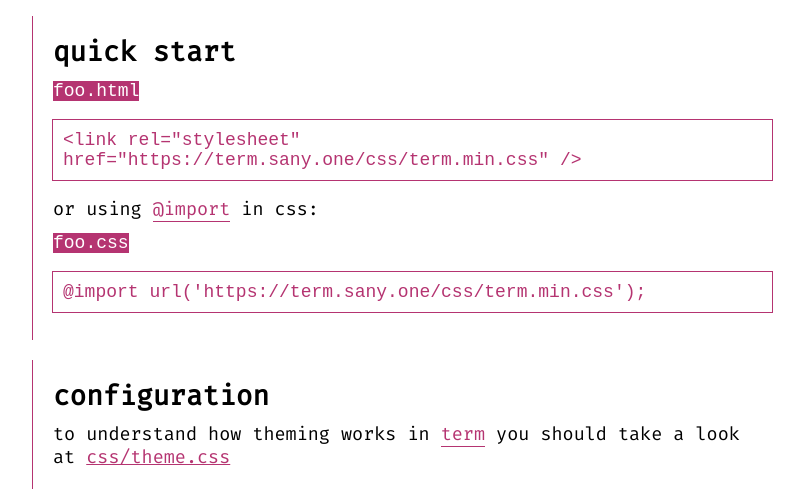
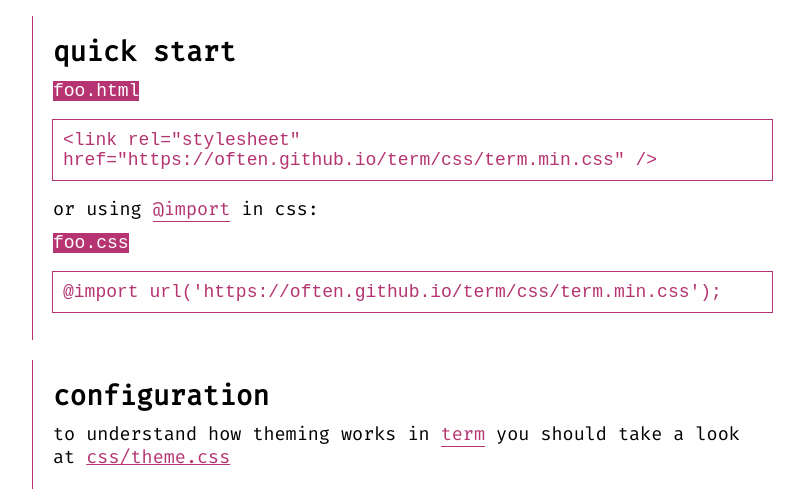
Before and after one commit to often/term, a plain HTML site: page usage.html in a window 1280 px wide. Shown: the part 101-604 px from the top of the page, without its empty margins (228-1032 px from the left). Drawn offline with Linux system fonts and the light colour scheme.

Commit message:
Update usage.html

```diff
--- a/usage.html
+++ b/usage.html
@@ -16,12 +16,12 @@
     <section>
       <h2>quick start</h2>
       <code>foo.html</code>
-      <pre>&lt;link rel="stylesheet" href="https://term.sany.one/css/term.min.css" /></pre>
+      <pre>&lt;link rel="stylesheet" href="https://often.github.io/term/css/term.min.css" /></pre>
       <p>
         or using <mark>@import</mark> in css:
       </p>
       <code>foo.css</code>
-      <pre>@import url('https://term.sany.one/css/term.min.css');</pre>
+      <pre>@import url('https://often.github.io/term/css/term.min.css');</pre>
     </section>
     <section>
       <h2>configuration</h2>
```
